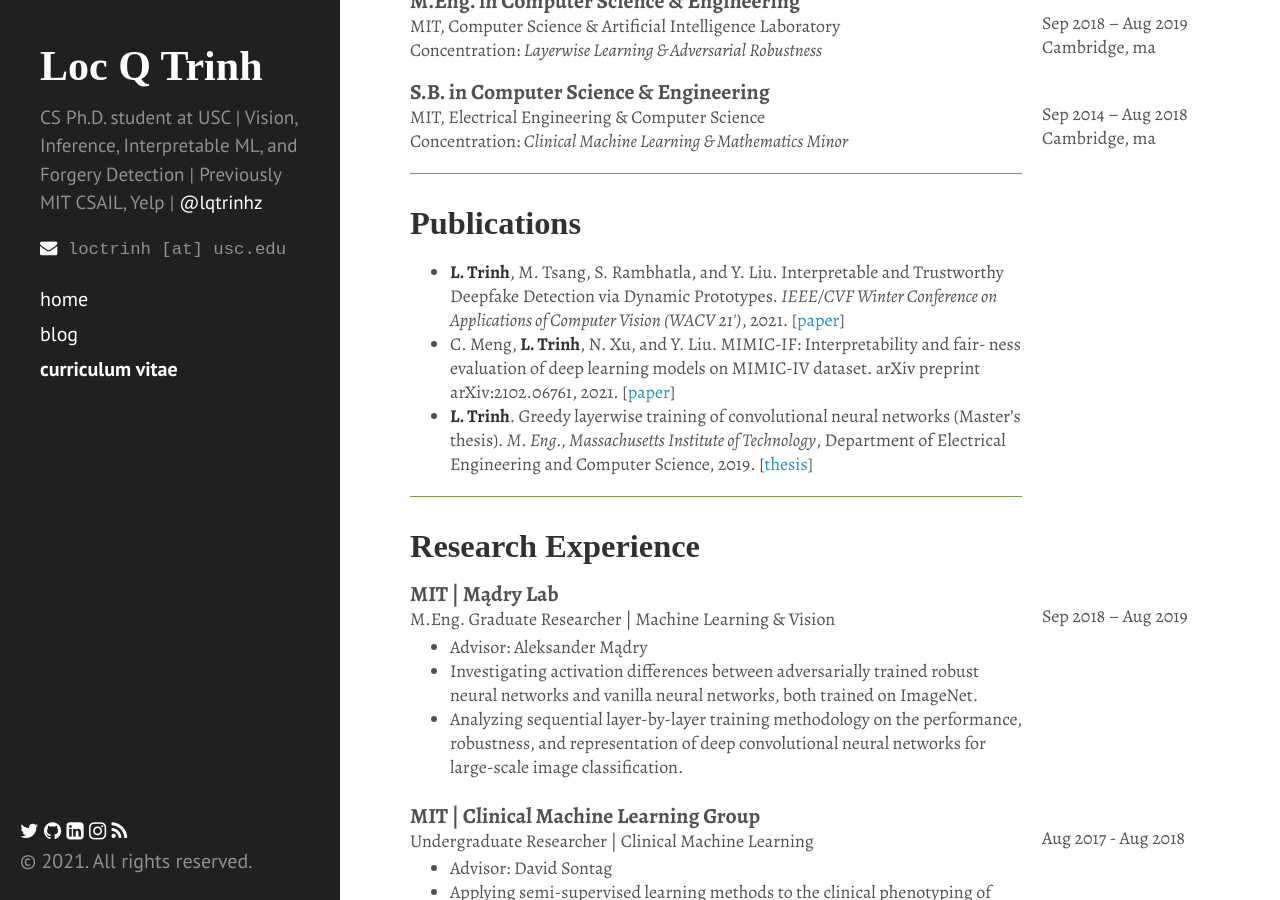
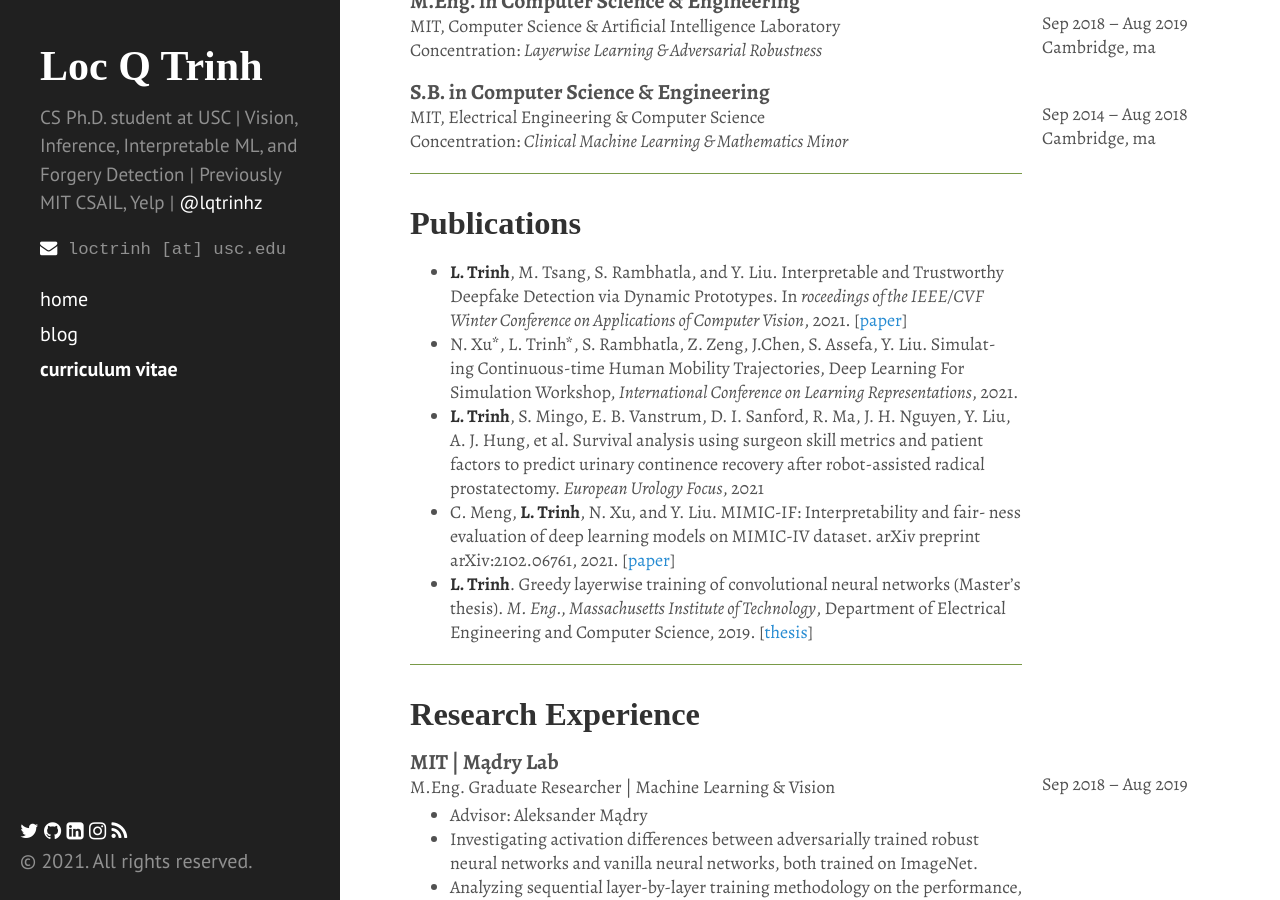
Before and after one commit to loc-trinh/loc-trinh.github.io, a Jekyll site: the page built from curriculum_vitae/index.html, in a window 1280 px wide and 900 px high, scrolled down 311 px. Built offline with Jekyll 4.4.1, drawn with Linux system fonts in a browser that asks for light colours; some web fonts are replaced.

Commit message:
update ref

```diff
--- a/curriculum_vitae/index.html
+++ b/curriculum_vitae/index.html
@@ -34,7 +34,9 @@ order: 2
 
         <h2 id="publications">Publications</h2>
         <ul>
-            <li><strong>L. Trinh</strong>, M. Tsang, S. Rambhatla, and Y. Liu. Interpretable and Trustworthy Deepfake Detection via Dynamic Prototypes. <em>IEEE/CVF Winter Conference on Applications of Computer Vision (WACV 21')</em>, 2021. [<a href="https://openaccess.thecvf.com/content/WACV2021/papers/Trinh_Interpretable_and_Trustworthy_Deepfake_Detection_via_Dynamic_Prototypes_WACV_2021_paper.pdf">paper</a>]</li>
+            <li><strong>L. Trinh</strong>, M. Tsang, S. Rambhatla, and Y. Liu. Interpretable and Trustworthy Deepfake Detection via Dynamic Prototypes. In <em>roceedings of the IEEE/CVF Winter Conference on Applications of Computer Vision</em>, 2021. [<a href="https://openaccess.thecvf.com/content/WACV2021/papers/Trinh_Interpretable_and_Trustworthy_Deepfake_Detection_via_Dynamic_Prototypes_WACV_2021_paper.pdf">paper</a>]</li>
+            <li>N. Xu*, <bold>L. Trinh</bold>*, S. Rambhatla, Z. Zeng, J.Chen, S. Assefa, Y. Liu. Simulat- ing Continuous-time Human Mobility Trajectories, Deep Learning For Simulation Workshop, <em>International Conference on Learning Representations</em>, 2021.</li>
+            <li><strong>L. Trinh</strong>, S. Mingo, E. B. Vanstrum, D. I. Sanford, R. Ma, J. H. Nguyen, Y. Liu, A. J. Hung, et al. Survival analysis using surgeon skill metrics and patient factors to predict urinary continence recovery after robot-assisted radical prostatectomy. <em>European Urology Focus</em>, 2021</li>
             <li>C. Meng, <strong>L. Trinh</strong>, N. Xu, and Y. Liu. MIMIC-IF: Interpretability and fair- ness evaluation of deep learning models on MIMIC-IV dataset. arXiv preprint arXiv:2102.06761, 2021. [<a href="https://arxiv.org/abs/2102.06761">paper</a>]</li>
             <li><strong>L. Trinh</strong>. Greedy layerwise training of convolutional neural networks (Master’s
             thesis). <em>M. Eng., Massachusetts Institute of Technology</em>, Department of Electrical Engineering and Computer Science, 2019. [<a href="https://dspace.mit.edu/handle/1721.1/123128">thesis</a>]</li>
```
